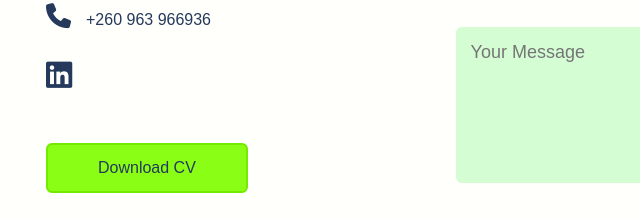
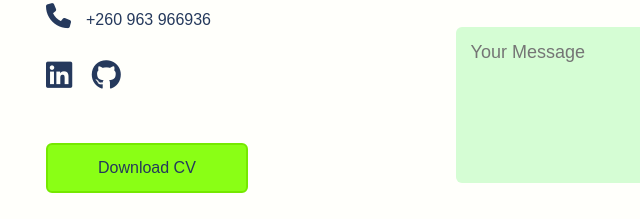
Before and after one commit to JP-Tao/Personal-Portifolio, a plain HTML site: page index.html in a window 1280 px wide. Shown: the part 2151-2370 px from the top of the page, 82-722 px from the left. Drawn offline with Linux system fonts and the light colour scheme.

Commit message:
added git link and icon

```diff
--- a/index.html
+++ b/index.html
@@ -146,6 +146,7 @@
                     <div class="social-icons">
                         <a href="https://www.linkedin.com/in/taonga-ngoma-7403651ba"><i class="fa-brands fa-linkedin"></i></a>
                         <!-- <a href="#"><i class="fa-brands fa-facebook"></i></a> -->
+                        <a href="https://github.com/JP-Tao"><i class="fa-brands fa-github"></i></a>
                     </div>
                     <a href="images/Taonga-JP-Ngoma-CV.pdf" download class="btn btn2">Download CV</a>
 
```
